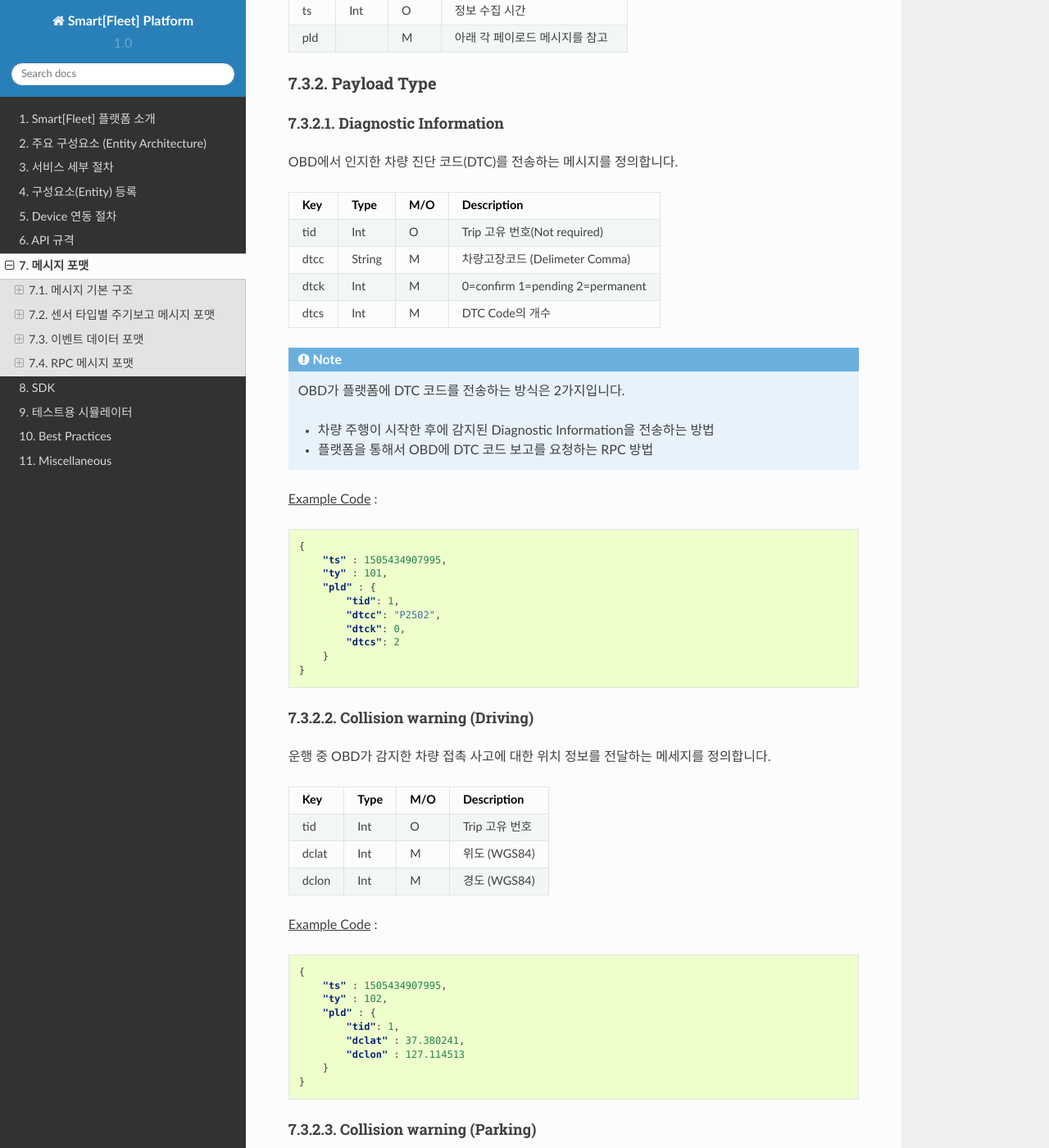
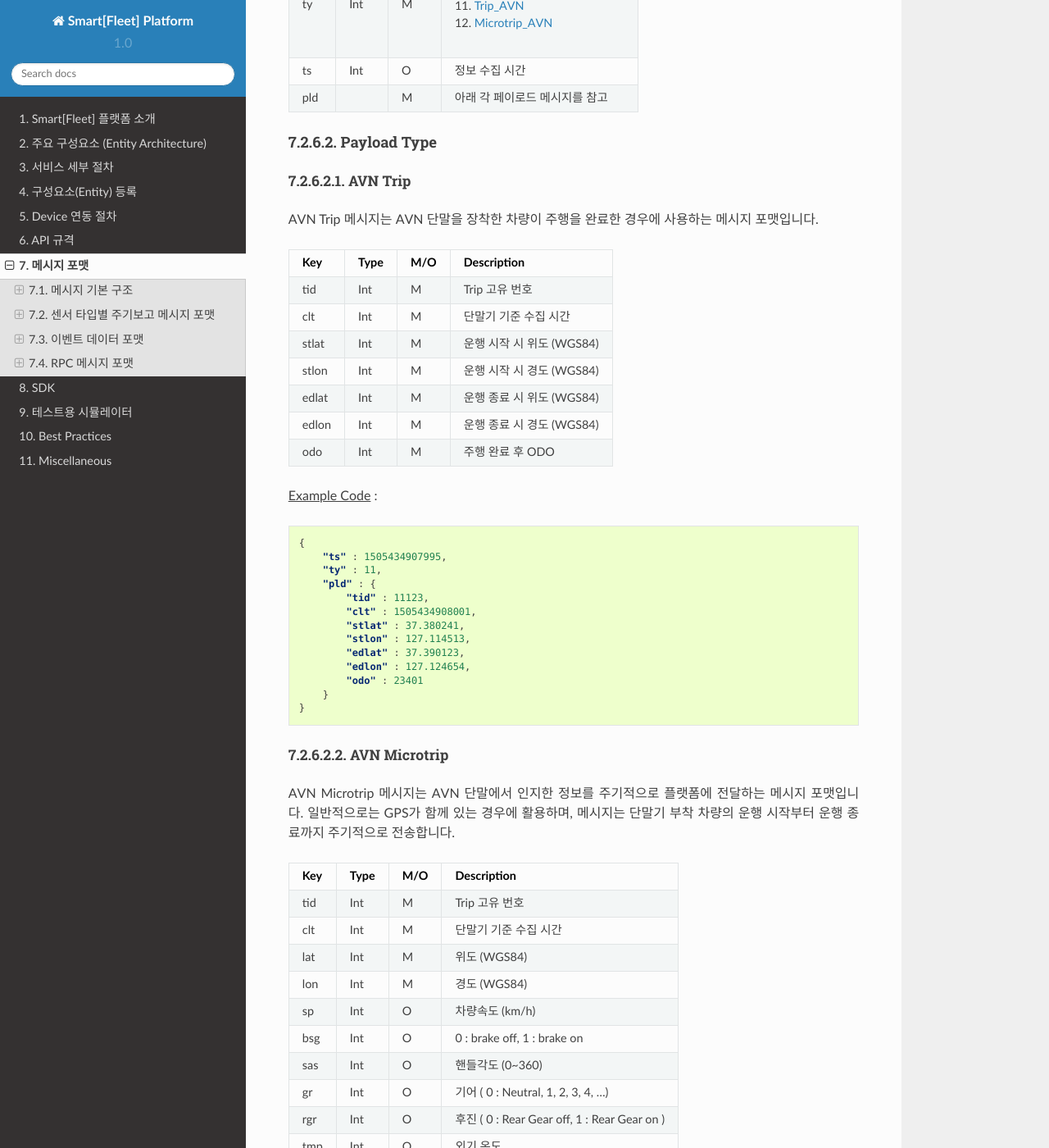
Before and after one commit to skt-smartfleet/web_document, a Sphinx documentation site: the page built from source/message.rst, in a window 1280 px wide and 1400 px high, scrolled down 17208 px. Shown: the whole window at 82% size. Built offline with Sphinx 7.4.7 and the Read the Docs theme 2.0.0, drawn with Linux system fonts in a browser that asks for light colours; some of the changed text lies outside the part shown.

Commit message:
add avn trip and microtrip

```diff
--- a/source/bestpractice.rst
+++ b/source/bestpractice.rst
@@ -1,7 +1,4 @@
 .. |br| raw:: html
-
-
-
 
 
 Best Practices
--- a/source/message.rst
+++ b/source/message.rst
@@ -82,6 +82,8 @@
 8          BlackBox 단말의 MicroTrip 메시지
 9          DTG 단말의 Trip 메세지
 10         DTG 단말의 MicroTrip 메시지
+11         AVN 단말의 Trip 메세지
+12         AVN 단말의 MicroTrip 메시지
 =========  ==================================
 
 이벤트 메세지 타입
@@ -899,6 +901,123 @@
     }
 
 
+AVN
+~~~~~~~~~~~~
+
+AVN 단말에서 발생한 데이터(차량에서 발생하는 CAN 데이터)를 플랫폼에 전달하기 위해 필요한 메시지를 정의합니다.
+
+Message Header
+^^^^^^^^^^^^^^
+
+.. rst-class:: table-width-fix
+.. rst-class:: text-align-justify
+
+========  =======  ========  ========================================
+Key       Type     M/O       Description
+========  =======  ========  ========================================
+ty        Int      M         - 전달하고자 하는 페이로드 타입
+
+                             11. Trip_AVN_
+                             12. Microtrip_AVN_
+ts        Int      O         정보 수집 시간
+pld                M         아래 각 페이로드 메시지를 참고
+========  =======  ========  ========================================
+
+
+Payload Type
+^^^^^^^^^^^^^^
+
+.. _Trip_AVN:
+
+
+
+AVN Trip
+#############
+
+AVN Trip 메시지는 AVN 단말을 장착한 차량이 주행을 완료한 경우에 사용하는 메시지 포맷입니다.
+
+.. rst-class:: table-width-fix
+.. rst-class:: text-align-justify
+
+========  =======  ========  ========================================================
+Key       Type     M/O       Description
+========  =======  ========  ========================================================
+tid       Int      M         Trip 고유 번호
+clt       Int      M         단말기 기준 수집 시간
+stlat     Int      M         운행 시작 시 위도 (WGS84)
+stlon     Int      M         운행 시작 시 경도 (WGS84)
+edlat     Int      M         운행 종료 시 위도 (WGS84)
+edlon     Int      M         운행 종료 시 경도 (WGS84)
+odo       Int      M         주행 완료 후 ODO
+========  =======  ========  ========================================================
+
+:underline:`Example Code` :
+
+.. code-block:: json
+
+    {
+        "ts" : 1505434907995,
+        "ty" : 11,
+        "pld" : {
+            "tid" : 11123,
+            "clt" : 1505434908001,
+            "stlat" : 37.380241,
+            "stlon" : 127.114513,
+            "edlat" : 37.390123,
+            "edlon" : 127.124654,
+            "odo" : 23401
+        }
+    }
+
+.. _Microtrip_AVN:
+
+AVN Microtrip
+##################
+
+.. rst-class:: text-align-justify
+
+AVN Microtrip 메시지는 AVN 단말에서 인지한 정보를 주기적으로 플랫폼에 전달하는 메시지 포맷입니다. 일반적으로는 GPS가 함께 있는 경우에 활용하며, 메시지는 단말기 부착 차량의 운행 시작부터 운행 종료까지 주기적으로 전송합니다.
+
+.. rst-class:: table-width-fix
+.. rst-class:: text-align-justify
+
+========  =======  ========  ======================================================================
+Key       Type     M/O       Description
+========  =======  ========  ======================================================================
+tid       Int      M         Trip 고유 번호
+clt       Int      M         단말기 기준 수집 시간
+lat       Int      M         위도 (WGS84)
+lon       Int      M         경도 (WGS84)
+sp        Int      O         차량속도 (km/h)
+bsg       Int      O         0 : brake off, 1 : brake on
+sas       Int      O         핸들각도 (0~360)
+gr        Int      O         기어 ( 0 : Neutral, 1, 2, 3, 4, ...)
+rgr       Int      O         후진 ( 0 : Rear Gear off, 1 : Rear Gear on )
+tmp       Int      O         외기 온도
+========  =======  ========  ======================================================================
+
+:underline:`Example Code` :
+
+.. code-block:: json
+
+    {
+        "ts" : 1505434907995,
+        "ty" : 12,
+        "pld" : {
+            "tid" : 11123,
+            "clt" : 1505434908001,
+            "lon" : 127.114513,
+            "lat" : 37.380241,
+            "odo" : 23242,
+            "sp" : 63,
+            "bsg" : 0,
+            "sas" : 30,
+            "gr" : 4,
+            "rgr" : 0,
+            "tmp" : 27
+        }
+    }
+
 
 |br|
 
```
Also changed, not shown: images/Screenshot 2018-05-24_12-44-42.png (added).
